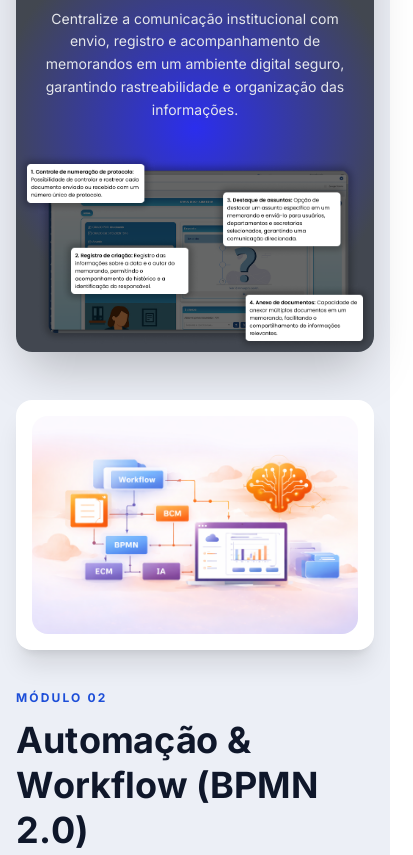
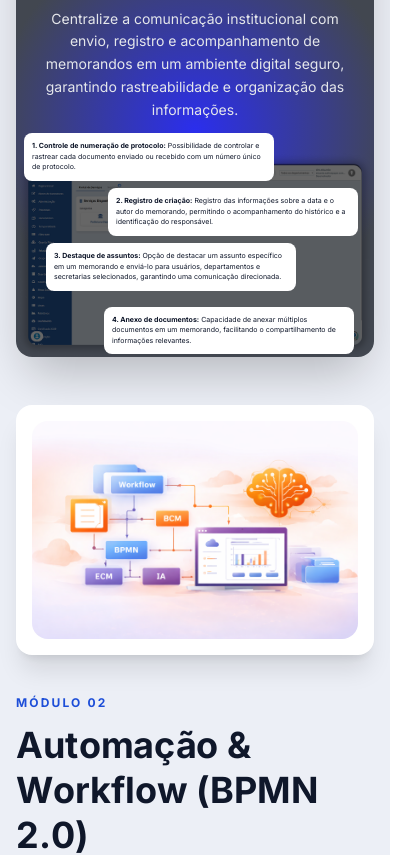
Before and after one commit to EduardoSa23/lp_notpaper, a Next.js app: page /solucoes in a window 390 px wide. Shown: the part 2040-2895 px from the top of the page, 413 px wide, since content can reach past the window. Built offline with nearby package versions, Linux system fonts and the light colour scheme; no server answers.

Commit message:
refactor: ajuste da seção sobre o notpaper

```diff
--- a/app/globals.css
+++ b/app/globals.css
@@ -4,6 +4,14 @@
 
 html {
   scroll-behavior: smooth;
+  width: 100%;
+  overflow-x: clip;
+}
+
+body {
+  width: 100%;
+  max-width: 100%;
+  overflow-x: hidden;
 }
 
 .section-anchor {
@@ -49,7 +57,6 @@ html {
 .animate-zoom-in {
   animation: zoom-in 0.9s ease-out forwards;
 }
-
 
 .carousel-container {
   overflow: hidden;
@@ -101,7 +108,7 @@ html {
   position: relative;
   isolation: isolate;
   --tunnel-fade: clamp(56px, 9vw, 170px);
-  --tunnel-shadow: rgba(0, 32, 115, 0.10);
+  --tunnel-shadow: rgba(0, 32, 115, 0.1);
   -webkit-mask-image: linear-gradient(
     to right,
     transparent 0,
@@ -236,3 +243,10 @@ html {
 .animate-blur-in-up {
   animation: blur-in-up 1.2s ease-out forwards;
 }
+
+@media (max-width: 1280px) {
+  .ajuste-grid {
+    display: grid;
+    grid-template-columns: 1fr !important;
+  }
+}
--- a/components/layout/header.jsx
+++ b/components/layout/header.jsx
@@ -5,7 +5,7 @@ import { BtnWhatsapp } from "../ui/btn-whatsapp";
 
 export default function SiteHeader() {
   return (
-    <header className="fixed top-0 z-50 w-full bg-white/90 shadow-lg">
+    <header className="fixed inset-x-0 top-0 z-50 bg-white/90 shadow-lg">
       <nav className="container mx-auto flex items-center justify-between px-4 py-4">
         <Link href="/" className="flex items-center" aria-label="Ir para a Home">
           <Image src="/image/Logo_notpaper.png" alt="Logo da notPaper" width={180} height={48} className="h-10 w-auto" priority />
@@ -42,7 +42,7 @@ export default function SiteHeader() {
             </svg>
           </summary>
 
-          <div className="absolute right-0 mt-3 flex w-56 flex-col space-y-1 rounded-lg bg-white px-6 py-4 shadow-lg">
+          <div className="absolute right-0 z-50 mt-3 flex w-56 max-w-[calc(100vw-2rem)] flex-col space-y-1 rounded-lg bg-white px-6 py-4 shadow-lg">
             <Link href="/" className="block border-b py-2 text-gray-700 transition-colors hover:text-[#0043FE]">
               Home
             </Link>
--- a/components/sections/comparacao/comparativo-section/comparativo-section.module.scss
+++ b/components/sections/comparacao/comparativo-section/comparativo-section.module.scss
@@ -1,6 +1,7 @@
 .comparativo {
   background: #f6f8fc;
   padding: 5rem 0;
+  overflow-x: clip;
 
   &__container {
     margin: 0 auto;
@@ -35,6 +36,7 @@
   border: 1px solid #dbe2f0;
   background: radial-gradient(circle at center, #ffffff 0%, #eef2ff 46%, #e5ebfa 100%);
   padding: 1.1rem;
+  overflow: hidden;
   box-shadow:
     inset 0 1px 0 rgba(255, 255, 255, 0.7),
     0 14px 32px rgba(15, 23, 42, 0.08);
--- a/components/sections/solucoes/notpaper-section.jsx
+++ b/components/sections/solucoes/notpaper-section.jsx
@@ -16,7 +16,7 @@ export default function SolucoesNotpaperSection() {
         description:
           "Centralize a comunicação institucional com envio, registro e acompanhamento de memorandos em um ambiente digital seguro, garantindo rastreabilidade e organização das informações.",
         to: "/",
-        image: "/image/memorando.png",
+        image: "/image/modelo_teste_site.png",
         imageAlt: "Comunicação Interna",
       },
       {
@@ -230,7 +230,7 @@ export default function SolucoesNotpaperSection() {
           </p>
         </header>
 
-        <div className="grid md:grid lg:grid-cols-2 gap-8 items-center">
+        <div className="ajuste-grid grid lg:grid-cols-2 gap-8 items-center">
           <aside ref={ref} className={`${isVisible ? "animate-blur-in-left" : "opacity-0"}`}>
             {" "}
             <h3 className="pb-5 text-center text-lg md:text-2xl font-semibold text-slate-600">Confira todas as nossas funcionalidades.</h3>
@@ -277,7 +277,13 @@ export default function SolucoesNotpaperSection() {
               <p className="text-sm md:text-base text-gray-200 text-center leading-relaxed">{active.description}</p>
             </div>
 
+            <div className="relative">
             <img src={active.image} alt={active.imageAlt} className="w-full h-auto object-cover" />
+            <p className="absolute z-10 top-[-20px] md:-top-4 left-2 text-[7px] md:text-[12px] p-2 max-w-[250px] bg-white shadow-3xl rounded-lg"><strong>1. Controle de numeração de protocolo:</strong> Possibilidade de controlar e rastrear cada documento enviado ou recebido com um número único de protocolo.</p>
+            <p className="absolute z-10 top-[35px] md:top-[30px] right-4 text-[7px] md:text-[12px] p-2 max-w-[250px] bg-white shadow-3xl rounded-lg"><strong>2. Registro de criação:</strong> Registro das informações sobre a data e o autor do memorando, permitindo o acompanhamento do histórico e a identificação do responsável.</p>
+            <p className="absolute z-10 top-[90px] md:top-[150px] left-[30px] md:left-[20px] text-[7px] md:text-[12px] p-2 max-w-[250px] bg-white shadow-3xl rounded-lg"><strong>3. Destaque de assuntos:</strong> Opção de destacar um assunto específico em um memorando e enviá-lo para usuários, departamentos e secretarias selecionados, garantindo uma comunicação direcionada.</p>
+            <p className="absolute z-10 bottom-[3px] md:bottom-[30px] right-[20px] text-[7px] md:text-[12px] p-2 max-w-[250px] bg-white shadow-3xl rounded-lg"><strong>4. Anexo de documentos:</strong> Capacidade de anexar múltiplos documentos em um memorando, facilitando o compartilhamento de informações relevantes.</p>
+             </div>
           </div>
         </div>
       </div>
```
Also changed, not shown: public/image/memorando.png, public/image/modelo_teste_site.png.
